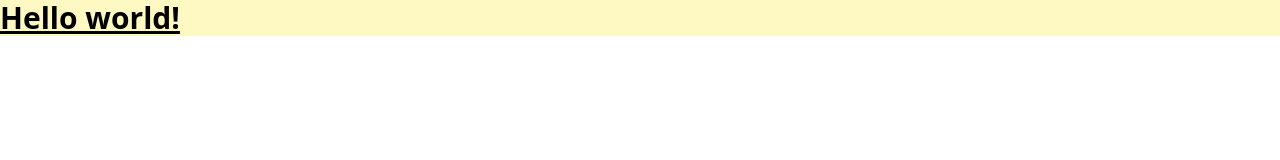
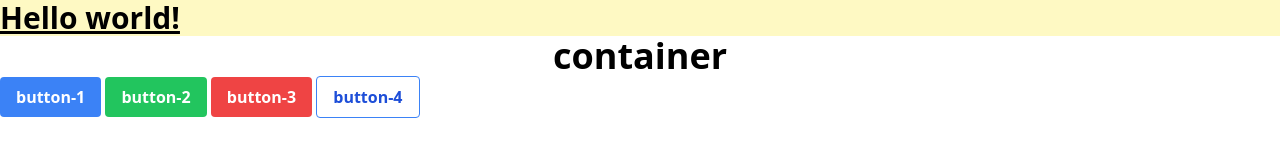
Before and after one commit to kugyu10/Tailwind_CSS_guide, a website: page src/index.html in a window 1280 px wide. Drawn offline with Linux system fonts and the light colour scheme.

Commit message:
try button

```diff
--- a/src/index.html
+++ b/src/index.html
@@ -9,5 +9,22 @@
   <h1 class="text-3xl font-bold underline bg-yellow-100">
     Hello world!
   </h1>
+  <div class="container mx-auto px-8">
+    <h1 class="text-4xl font-bold text-center">container</h1>
+  </div>
+
+  <button class="bg-blue-500 hover:bg-blue-700 text-white font-bold py-2 px-4 rounded">
+    button-1
+  </button>
+  <button class="bg-green-500 hover:bg-green-700 text-white font-bold py-2 px-4 rounded">
+    button-2
+  </button>
+  <button class="bg-red-500 hover:bg-red-700 text-white font-bold py-2 px-4 rounded">
+    button-3
+  </button>
+  <button class="bg-transparent hover:bg-blue-500 text-blue-700 font-semibold hover:text-white py-2 px-4 border border-blue-500 hover:border-transparent rounded">
+    button-4
+  </button>
+
 </body>
 </html>
```
Also changed, not shown: dist/output.css.
